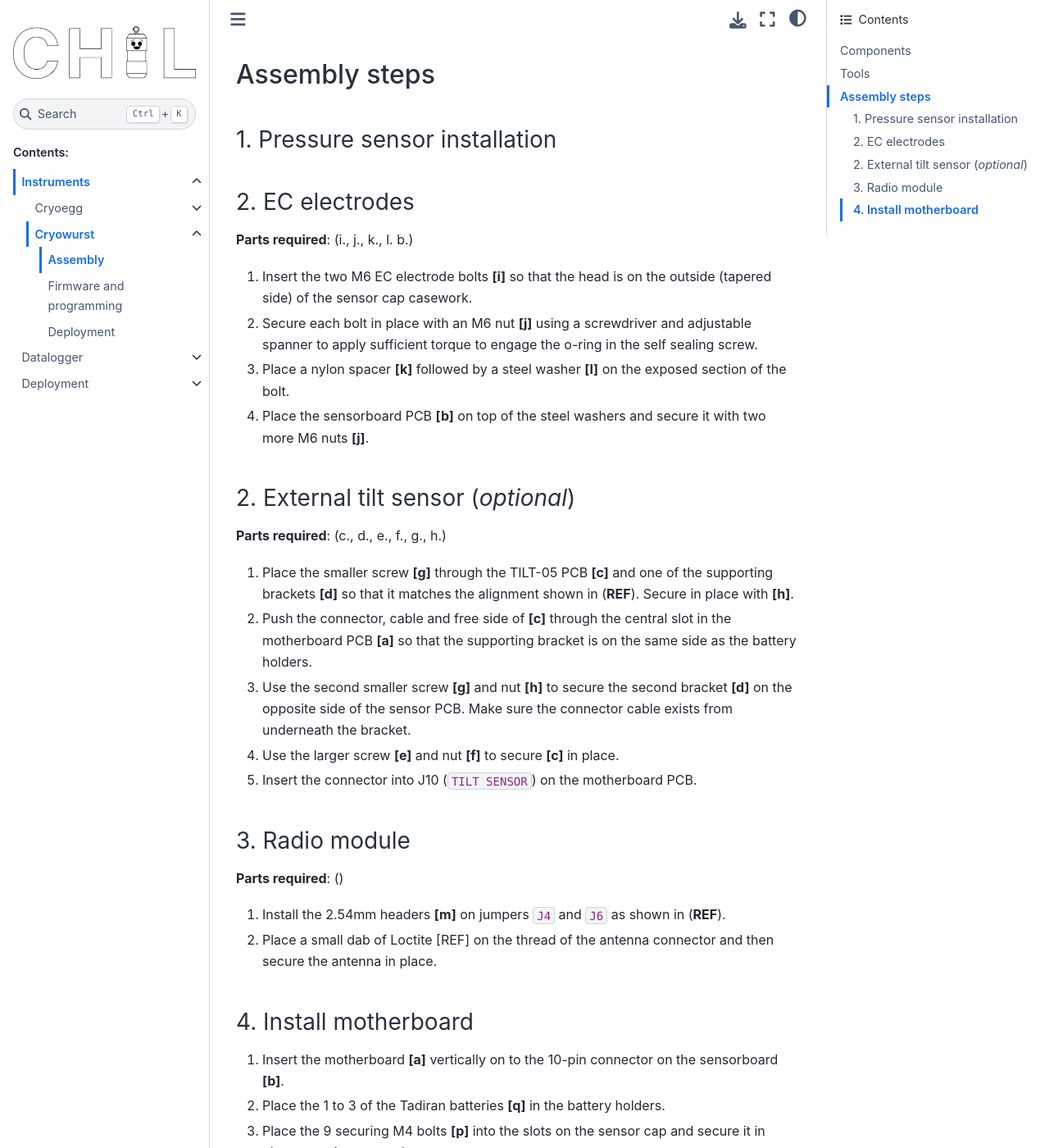
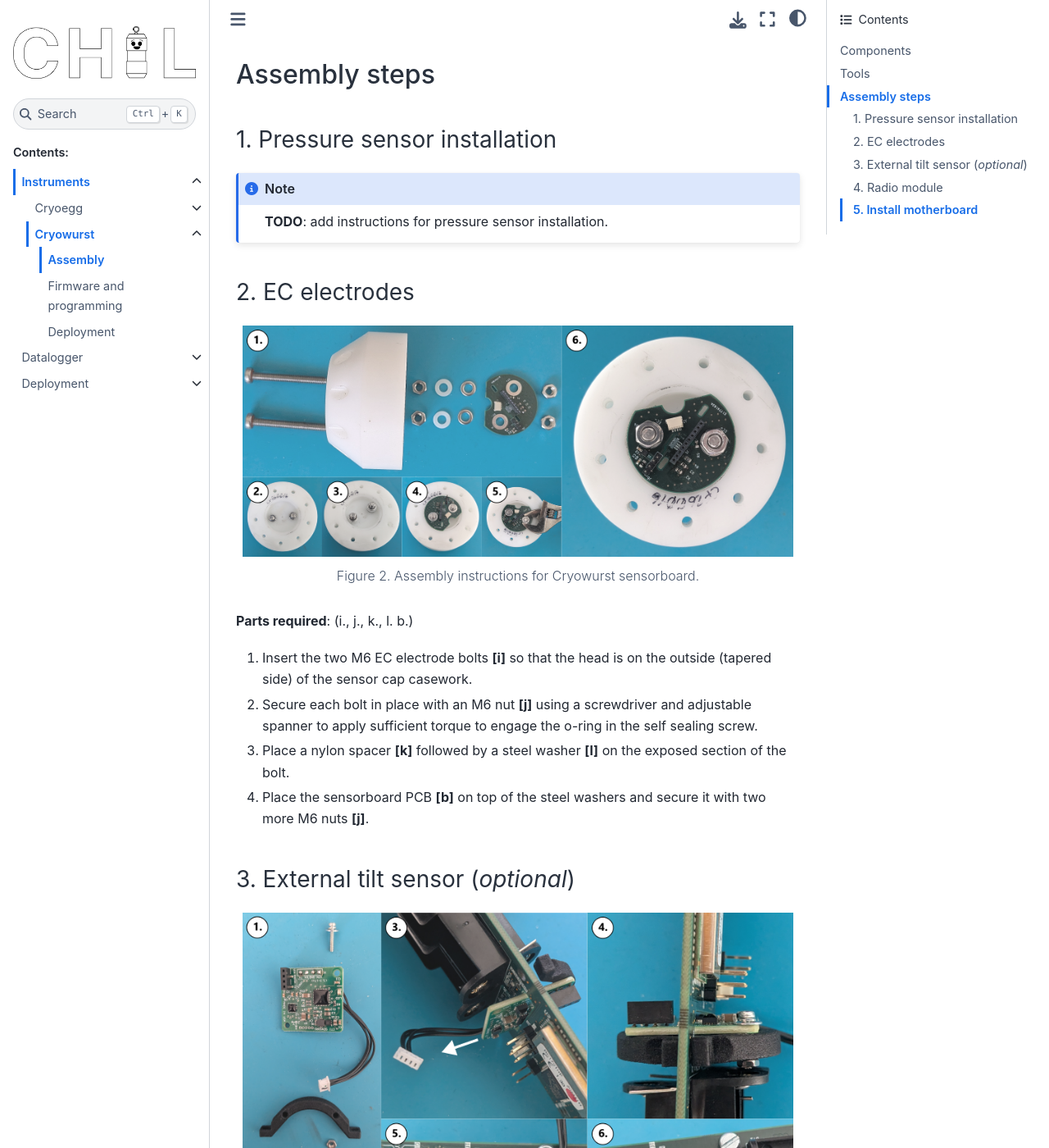
Before and after one commit to CHILCardiff/docs, a Sphinx documentation site: the page built from source/instruments/cryowurst/assembly.rst, in a window 1280 px wide and 1400 px high, scrolled down 2339 px. Shown: the whole window at 82% size. Built offline with Sphinx 7.4.7 and the Sphinx Book theme 1.1.4, drawn with Linux system fonts in a browser that asks for light colours; some of the changed text lies outside the part shown.

Commit message:
adds images for Cryowurst assembly

```diff
--- a/source/instruments/cryowurst/assembly.rst
+++ b/source/instruments/cryowurst/assembly.rst
@@ -35,9 +35,15 @@
 
 1. Pressure sensor installation
 ^^^^^^^^^^^^^^^^^^^^^^^^^^^^^^^
+.. note::
+    **TODO**: add instructions for pressure sensor installation.
 
 2. EC electrodes
 ^^^^^^^^^^^^^^^^
+.. figure:: /_static/img/cryowurst/assembly/sensorboard.png
+
+    Figure 2. Assembly instructions for Cryowurst sensorboard.
+
 **Parts required**: (i., j., k., l. b.)
 
 1. Insert the two M6 EC electrode bolts **[i]** so that the head is on the outside (tapered side) of the sensor cap casework.
@@ -45,8 +51,12 @@
 3. Place a nylon spacer **[k]** followed by a steel washer **[l]** on the exposed section of the bolt.
 4. Place the sensorboard PCB **[b]** on top of the steel washers and secure it with two more M6 nuts **[j]**.
 
-2. External tilt sensor (*optional*)
+3. External tilt sensor (*optional*)
 ^^^^^^^^^^^^^^^^^^^^^^^^^^^^^^^^^^^^
+.. figure:: /_static/img/cryowurst/assembly/tilt_sensor.png
+
+    Figure 3. Assembly instructions for external CTi TILT-05 sensor.
+
 **Parts required**: (c., d., e., f., g., h.)
 
 1. Place the smaller screw **[g]** through the TILT-05 PCB **[c]** and one of the supporting brackets **[d]** so that it matches the alignment shown in (**REF**). Secure in place with **[h]**.
@@ -55,15 +65,22 @@
 4. Use the larger screw **[e]** and nut **[f]** to secure **[c]** in place.
 5. Insert the connector into J10 (``TILT SENSOR``) on the motherboard PCB.
 
-3. Radio module
+4. Radio module
 ^^^^^^^^^^^^^^^
-**Parts required**: ()
+.. figure:: /_static/img/cryowurst/assembly/radio_module.png
+
+    Figure 4. Assembly instructions for radio module parts.
+
+**Parts required**: (m.)
 
 1. Install the 2.54mm headers **[m]** on jumpers ``J4`` and ``J6`` as shown in (**REF**).
 2. Place a small dab of Loctite [REF] on the thread of the antenna connector and then secure the antenna in place.
 
-4. Install motherboard
+5. Install motherboard
 ^^^^^^^^^^^^^^^^^^^^^^
+.. figure:: /_static/img/cryowurst/assembly/batteries.png
+
+    Figure 5. Assembly instructions for batteries and casework.
 
 1. Insert the motherboard **[a]** vertically on to the 10-pin connector on the sensorboard **[b]**.
 2. Place the 1 to 3 of the Tadiran batteries **[q]** in the battery holders.
```
Also changed, not shown: source/index.rst (+3 -7 lines), source/_static/img/cryowurst/assembly/batteries.png (added), source/_static/img/cryowurst/assembly/radio_module.png (added), source/_static/img/cryowurst/assembly/sensorboard.png (added), source/_static/img/cryowurst/assembly/tilt_sensor.png (added), 4 other files.
